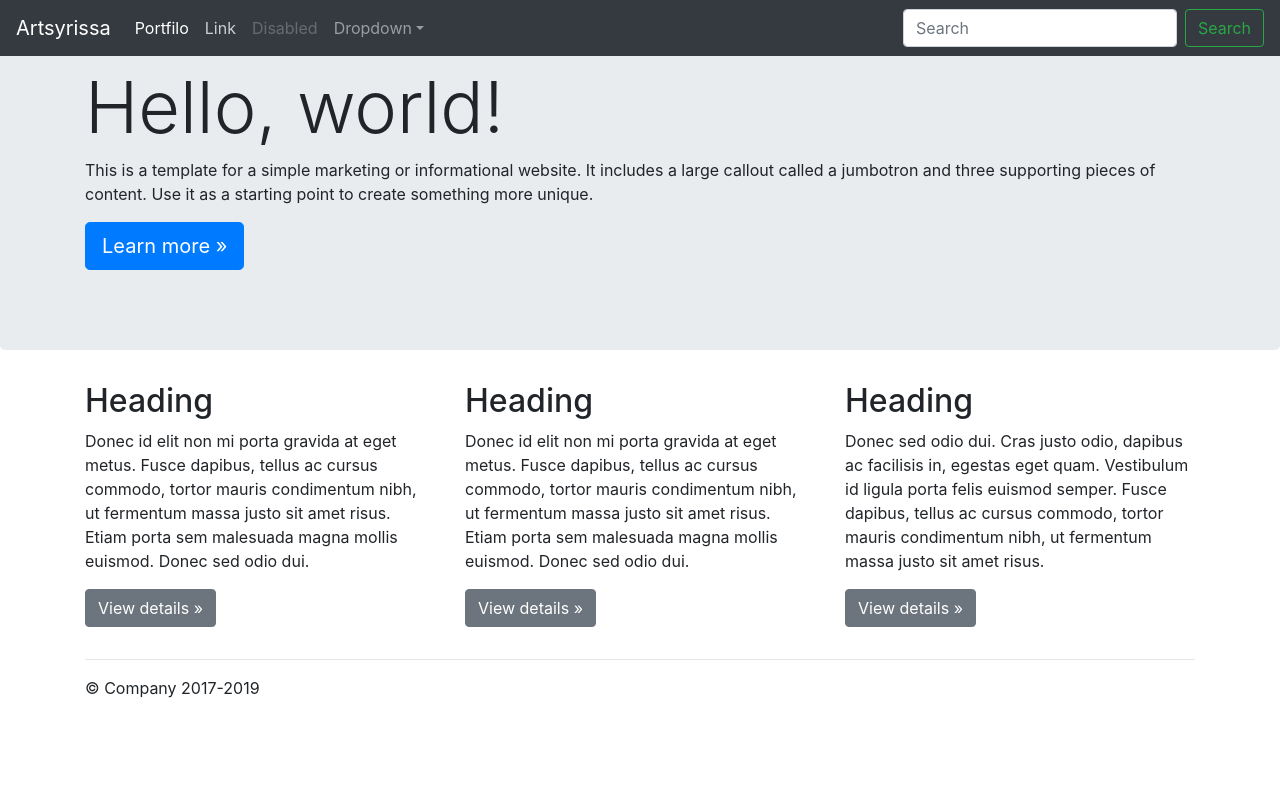
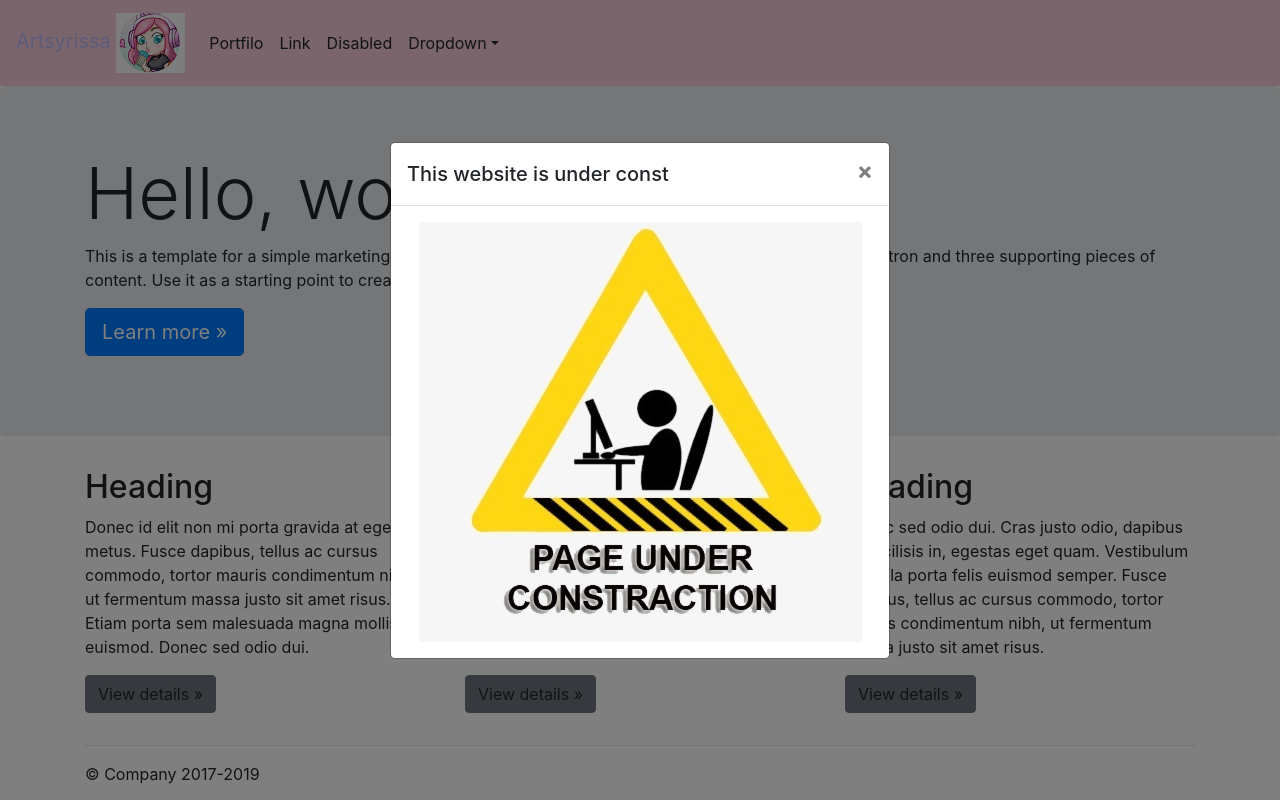
Before and after one commit to Artsyrissa/artsyrissa.github.io, a plain HTML site: page index.html in a window 1280 px wide. Both pictures are taken after a click on the link "Link". Drawn offline with nearby package versions, Linux system fonts and the light colour scheme.

Commit message:
groudwork creation 	- created some folders 	- copied some images over 	- created constuction modal

```diff
--- a/index.html
+++ b/index.html
@@ -7,12 +7,15 @@
     <meta name="viewport" content="width=device-width, initial-scale=1.0">
     <link rel="stylesheet" href="https://stackpath.bootstrapcdn.com/bootstrap/4.3.1/css/bootstrap.min.css"
         integrity="sha384-ggOyR0iXCbMQv3Xipma34MD+dH/1fQ784/j6cY/iJTQUOhcWr7x9JvoRxT2MZw1T" crossorigin="anonymous">
+    <link rel="stylesheet" href="./style/main.css">
     <title>Artsyrissa</title>
 </head>
 
 <body class="vsc-initialized">
-    <nav class="navbar navbar-expand-md navbar-dark fixed-top bg-dark">
-        <a class="navbar-brand" href="#">Artsyrissa</a>
+
+    <main role="main">
+        <nav class="navbar navbar-expand-md pink">
+            <a class="navbar-brand" href="#">Artsyrissa <img src="./images/icons-thumbnails/ig-img.PNG"></a>
             <button class="navbar-toggler" type="button" data-toggle="collapse" data-target="#navbarsExampleDefault"
                 aria-controls="navbarsExampleDefault" aria-expanded="false" aria-label="Toggle navigation">
                 <span class="navbar-toggler-icon"></span>
@@ -21,32 +24,29 @@
             <div class="collapse navbar-collapse" id="navbarsExampleDefault">
                 <ul class="navbar-nav mr-auto">
                     <li class="nav-item active">
-                    <a class="nav-link" href="#">Portfilo <span class="sr-only">(current)</span></a>
+                        <a class="nav-link" data-toggle="modal" data-target="#underConstructionModal">Portfilo <span
+                                class="sr-only">(current)</span></a>
                     </li>
                     <li class="nav-item">
-                    <a class="nav-link" href="#">Link</a>
+                        <a class="nav-link" data-toggle="modal" data-target="#underConstructionModal">Link</a>
                     </li>
                     <li class="nav-item">
-                    <a class="nav-link disabled" href="#">Disabled</a>
+                        <a class="nav-link disabled" data-toggle="modal" data-target="#underConstructionModal">Disabled</a>
                     </li>
                     <li class="nav-item dropdown">
-                    <a class="nav-link dropdown-toggle" href="#" id="dropdown01" data-toggle="dropdown"
-                        aria-haspopup="true" aria-expanded="false">Dropdown</a>
+                        <a class="nav-link dropdown-toggle" id="dropdown01" data-toggle="dropdown" aria-haspopup="true"
+                            aria-expanded="false">Dropdown</a>
                         <div class="dropdown-menu" aria-labelledby="dropdown01">
-                        <a class="dropdown-item" href="#">Action</a>
-                        <a class="dropdown-item" href="#">Another action</a>
-                        <a class="dropdown-item" href="#">Something else here</a>
+                            <a class="dropdown-item" data-toggle="modal" data-target="#underConstructionModal">Action</a>
+                            <a class="dropdown-item" data-toggle="modal" data-target="#underConstructionModal">Another
+                                action</a>
+                            <a class="dropdown-item" data-toggle="modal" data-target="#underConstructionModal">Something
+                                else here</a>
                         </div>
                     </li>
                 </ul>
-            <form class="form-inline my-2 my-lg-0">
-                <input class="form-control mr-sm-2" type="text" placeholder="Search" aria-label="Search">
-                <button class="btn btn-outline-success my-2 my-sm-0" type="submit">Search</button>
-            </form>
             </div>
         </nav>
-
-    <main role="main">
 
         <!-- Main jumbotron for a primary marketing message or call to action -->
         <div class="jumbotron">
@@ -67,27 +67,49 @@
                     <p>Donec id elit non mi porta gravida at eget metus. Fusce dapibus, tellus ac cursus commodo, tortor
                         mauris condimentum nibh, ut fermentum massa justo sit amet risus. Etiam porta sem malesuada
                         magna mollis euismod. Donec sed odio dui. </p>
-                    <p><a class="btn btn-secondary" href="#" role="button">View details »</a></p>
+                    <p><a class="btn btn-secondary" data-toggle="modal" data-target="#underConstructionModal"
+                            role="button">View details »</a></p>
                 </div>
                 <div class="col-md-4">
                     <h2>Heading</h2>
                     <p>Donec id elit non mi porta gravida at eget metus. Fusce dapibus, tellus ac cursus commodo, tortor
                         mauris condimentum nibh, ut fermentum massa justo sit amet risus. Etiam porta sem malesuada
                         magna mollis euismod. Donec sed odio dui. </p>
-                    <p><a class="btn btn-secondary" href="#" role="button">View details »</a></p>
+                    <p><a class="btn btn-secondary" data-toggle="modal" data-target="#underConstructionModal"
+                            role="button">View details »</a></p>
                 </div>
                 <div class="col-md-4">
                     <h2>Heading</h2>
                     <p>Donec sed odio dui. Cras justo odio, dapibus ac facilisis in, egestas eget quam. Vestibulum id
                         ligula porta felis euismod semper. Fusce dapibus, tellus ac cursus commodo, tortor mauris
                         condimentum nibh, ut fermentum massa justo sit amet risus.</p>
-                    <p><a class="btn btn-secondary" href="#" role="button">View details »</a></p>
+                    <p><a class="btn btn-secondary" data-toggle="modal" data-target="#underConstructionModal"
+                            role="button">View details »</a></p>
                 </div>
             </div>
 
             <hr>
 
-        </div> <!-- /container -->
+        </div>
+
+        <!-- Modal -->
+        <div class="modal fade" id="underConstructionModal" tabindex="-1" role="dialog"
+            aria-labelledby="underConstructionModalTitle" aria-hidden="true">
+            <div class="modal-dialog modal-dialog-centered" role="document">
+                <div class="modal-content">
+                    <div class="modal-header">
+                        <h5 class="modal-title" id="exampleModalLongTitle">This website is under const</h5>
+                        <button type="button" class="close" data-dismiss="modal" aria-label="Close">
+                            <span aria-hidden="true">&times;</span>
+                        </button>
+                    </div>
+                    <div class="modal-body row justify-content-center">
+                        <img src="./images/under-construction-icon.png">
+                    </div>
+                </div>
+            </div>
+        </div>
+
 
     </main>
 
--- /dev/null
+++ b/style/main.css
@@ -0,0 +1,18 @@
+:root {
+    --pink: #F4CBDA;
+    --pink-2: #FD76A7;
+    --blue: rgb(184, 184, 245);
+}
+
+a {
+    color: var(--blue);
+}
+
+.pink {
+    background-color: var(--pink);
+}
+.pink:hover {
+    background-color: var(--pink-2);
+    transition: 1.3s;
+    transform-origin: left top;
+}
```
Also changed, not shown: images/icons-thumbnails/ig-img.PNG (added), images/under-construction-icon.png (added). Lines whose indentation alone changed are shown as unchanged.
